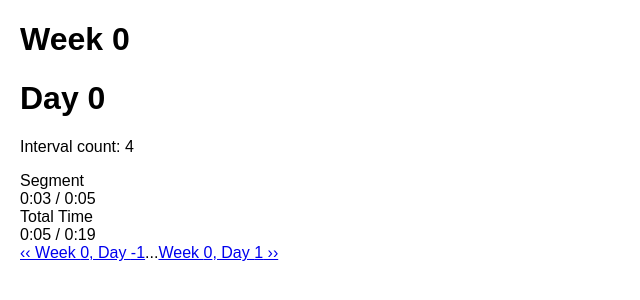
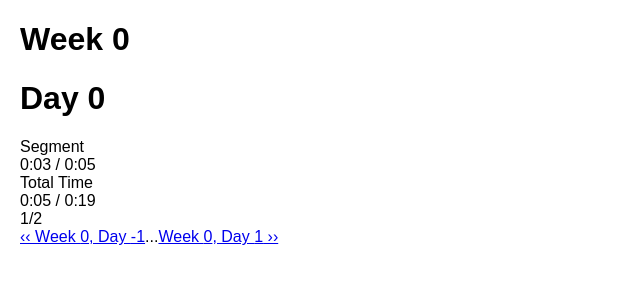
Before and after one commit to mssen/c25k-timer, a React (Create React App) app: page / in a window 1280 px wide. Shown: the top 300 px of the page, without its empty margins (0-640 px from the left). Built offline with nearby package versions, Linux system fonts and the light colour scheme.

Commit message:
Added interval tracker.

```diff
--- a/src/App.js
+++ b/src/App.js
@@ -1,10 +1,11 @@
 import React from 'react';
 
-import Timer from './components/Timer'
-import Navigation from './components/Navigation'
+import Timer from './components/Timer';
+import Navigation from './components/Navigation';
+import IntervalTracker from './components/IntervalTracker';
 
 import './App.css';
-import { SEGMENTS } from './data/segments'
+import { SEGMENTS } from './data/segments';
 
 class App extends React.Component {
   constructor(props) {
@@ -15,6 +16,7 @@ class App extends React.Component {
     };
 
     this.updateSegment = this.updateSegment.bind(this);
+    this.updateInterval = this.updateInterval.bind(this);
   }
 
   updateSegment(adjustment) {
@@ -23,23 +25,28 @@ class App extends React.Component {
     }));
   }
 
+  updateInterval(newInterval) {
+    this.setState({ interval: newInterval });
+  }
+
   render() {
     const segment = SEGMENTS[this.state.segment];
     return (
       <div className="main">
         <h1>Week { segment.week }</h1>
         <h1>Day { segment.day }</h1>
-        <p>Interval count: { segment.intervals.length }</p>
 
         <div>
           Segment
-          <Timer intervals={ segment.intervals } />
+          <Timer intervals={ segment.intervals } updateInterval={ this.updateInterval } />
         </div>
 
         <div>
           Total Time
           <Timer intervals={ [ segment.intervals.reduce((prev, curr) => prev + curr) ] } />
         </div>
+
+        <IntervalTracker current={ this.state.interval } total={ segment.intervals.length - 2 } />
 
         <Navigation
           week={ segment.week }
--- /dev/null
+++ b/src/components/IntervalTracker.js
@@ -0,0 +1,15 @@
+import React from 'react';
+
+const IntervalTracker = ({ current, total }) => (
+  <div>
+    {
+      current === 0
+        ? 'Warmup'
+        : current > total
+          ? 'Cooldown'
+          : `${ current }/${ total }`
+    }
+  </div>
+);
+
+export default IntervalTracker;
--- a/src/components/Timer.js
+++ b/src/components/Timer.js
@@ -22,10 +22,12 @@ class Timer extends React.Component {
 
       // On to the next segment
       } else {
-        this.setState((prevState) => ({
+        const newIntervalIndex = this.state.intervalIndex + 1;
+        this.setState(({
           seconds: 1,
-          intervalIndex: prevState.intervalIndex + 1
+          intervalIndex: newIntervalIndex
         }));
+        this.props.updateInterval(newIntervalIndex);
       }
 
     // Business as usual
```
